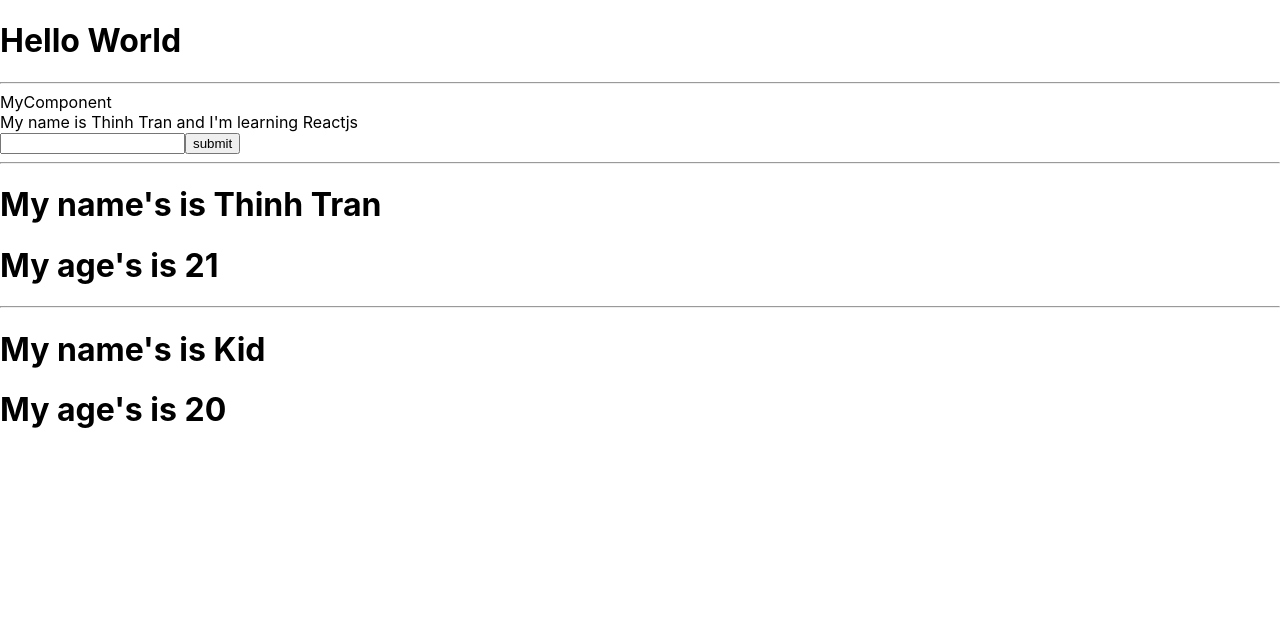
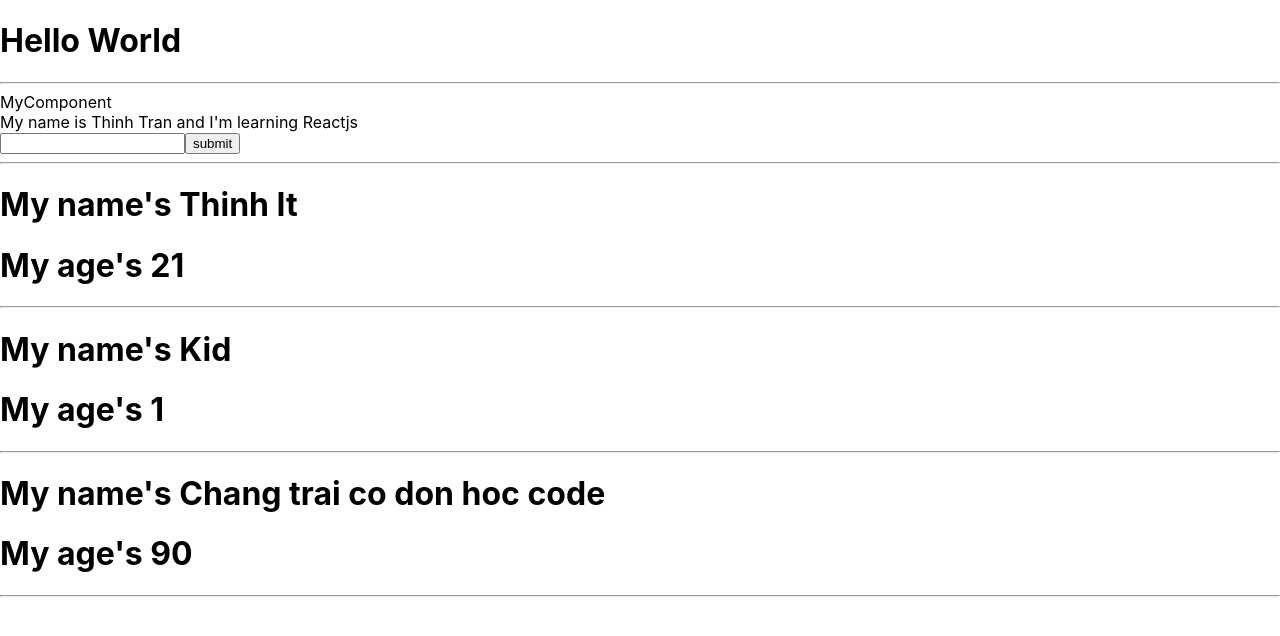
Before and after one commit to Thinhtran42/learning-reactjs, a React (Create React App) app: page / in a window 1280 px wide. Shown: the top 636 px of the page. Built offline with nearby package versions, Linux system fonts and the light colour scheme.

Commit message:
reactjs loop by map

```diff
--- a/src/components/MyComponent.js
+++ b/src/components/MyComponent.js
@@ -4,14 +4,28 @@ import UserInfo from "./UserInfo";
 
 export class MyComponent extends Component {
   render() {
-    const myInfor = ["a", "b", "c", "d", "e"];
+    const listUsers = [
+      {
+        id: 1,
+        name: "Thinh It",
+        age: 21,
+      },
+      {
+        id: 2,
+        name: "Kid",
+        age: 1,
+      },
+      {
+        id: 3,
+        name: "Chang trai co don hoc code",
+        age: 90,
+      },
+    ];
     return (
       <>
         <UserInfo />
         <hr></hr>
-        <MyInfor name='Thinh Tran' age='21' />
-        <hr></hr>
-        <MyInfor name='Kid' age='20' myInfor={myInfor} />
+        <MyInfor listUsers={listUsers} />
       </>
     );
   }
--- a/src/components/MyInfor.js
+++ b/src/components/MyInfor.js
@@ -2,11 +2,21 @@ import React, { Component } from "react";
 
 class MyInfor extends Component {
   render() {
-    const { age, name } = this.props;
+    const { listUsers } = this.props;
+    console.log(listUsers);
     return (
       <>
-        <h1>My name's is {name}</h1>
-        <h1>My age's is {age}</h1>
+        {listUsers.map((user) => {
+          return (
+            <div key={user.id}>
+              <h1>My name's {user.name} </h1>
+              <h1>My age's {user.age}</h1>
+              <hr />
+            </div>
+          );
+        })}
+        {/* <h1>My name's is </h1>
+        <h1>My age's is </h1> */}
       </>
     );
   }
```
